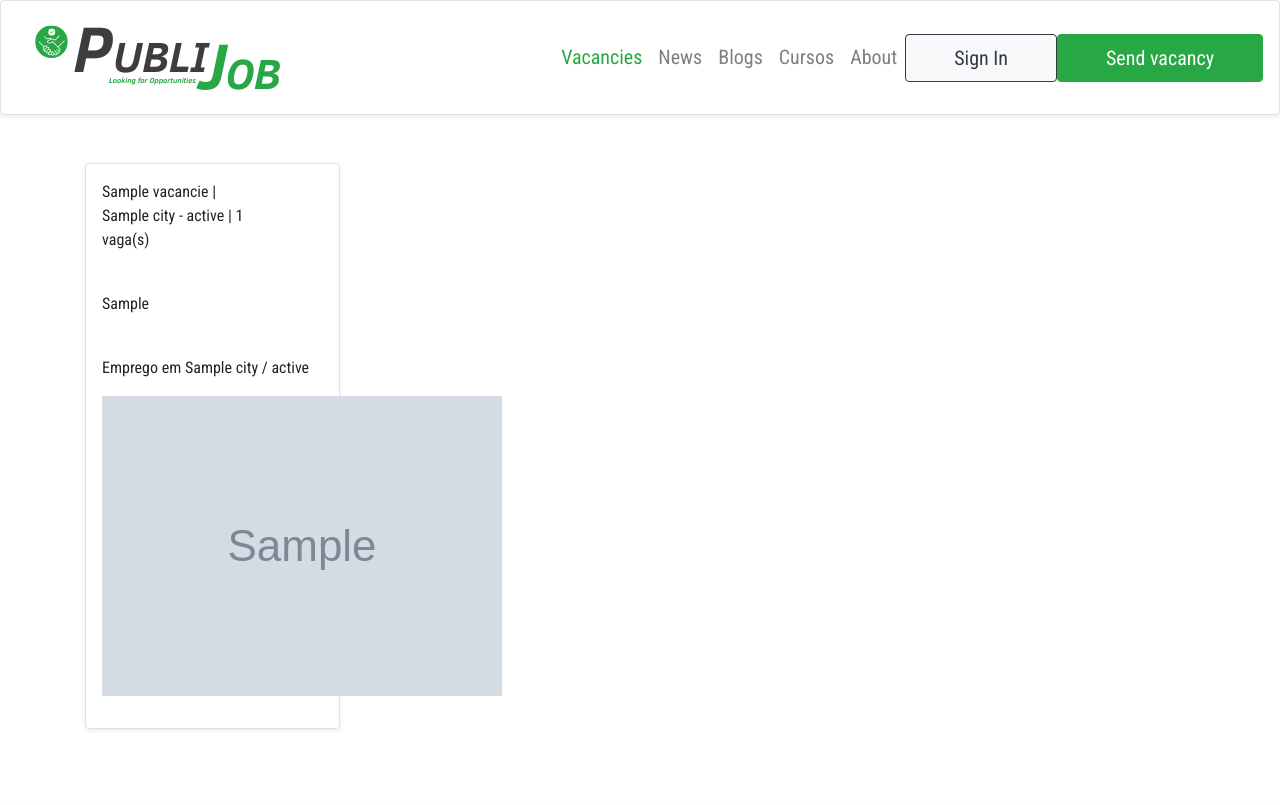
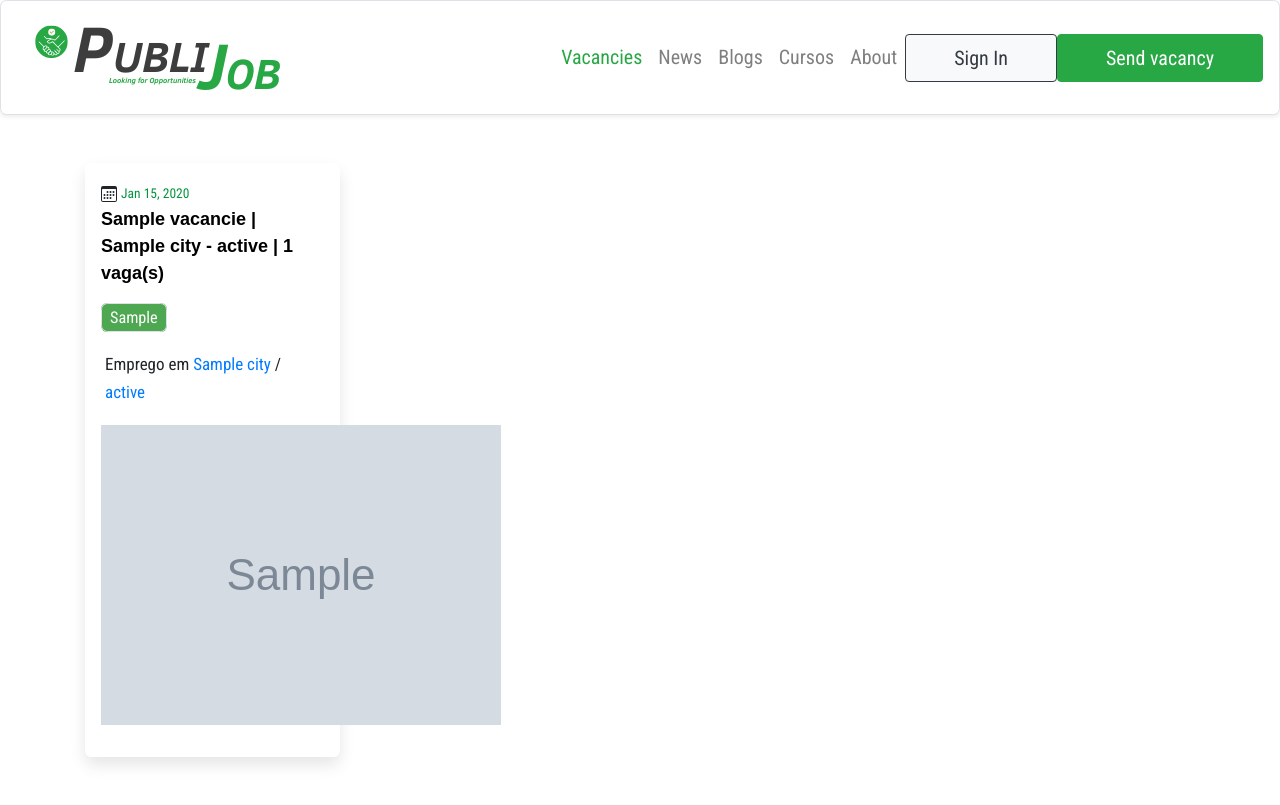
Before and after one commit to gusttavofelipe/publi-job, a Django app: template vacancies/templates/vacancies/index.html in a window 1280 px wide. Before the commit the page ends 730 px from the top, so only its background shows below. Run offline with Django 4.2, Linux system fonts and the light colour scheme; the template is opened without the code that fills it: most values are stand-ins (such as "Sample title", 1, 10 or a date in 2020); grey boxes marked "Sample" are stand-in pictures; some libraries are stand-ins or nearby versions.

Commit message:
cards finalizacao

```diff
--- a/templates/static/css/style.css
+++ b/templates/static/css/style.css
@@ -1,17 +1,14 @@
 @charset "utf-8";
 
-@import url('https://fonts.googleapis.com/css2?family=Roboto+Condensed&display=swap');
+@import url('https://fonts.googleapis.com/css2?family=Roboto+Condensed:ital,wght@0,300;0,400;0,700;1,300;1,400;1,700&display=swap');
 
-@import url(
-    'https://fonts.googleapis.com/css2?family=Roboto+Condensed&display=swap'
-    );
+.navbar, .anav, .nav-link{
+    font-family: 'Roboto Condensed', sans-serif;
+    font-size: 20px!important;
+}
 
-body{
-    font-family: 'Roboto Condensed', sans-serif!important;
-  }
-
-.navbar, .anav{
-    font-size: 20px!important;
+p{
+    font-size: large;
 }
 
 /* .img-fluid{
@@ -20,6 +17,42 @@ body{
 } */
 
 .form-font{
-    font-family: Helvetica, Arial, sans-serif;
+    font-family: 'Source Sans Pro', sans-serif!important;
     font-size: 18px!important;
 }
+
+#occopation{
+    background-color: rgb(78,167,81);
+    font-family: 'Roboto Condensed', sans-serif;
+    font-size: 0.9em;
+}
+
+#vacancie-descri{
+    font-family: 'Source Sans Pro', sans-serif;
+    font-size: 18px;
+    font-weight: 600;
+}
+
+.rounded {
+    border-radius: 0.40rem!important;
+}
+
+.shadow {
+    box-shadow: 0 .5rem 1rem rgba(0,0,0,.1)!important;
+}
+
+#date-sm{
+    font-family: 'Roboto Condensed', sans-serif;
+    color: #05943f;
+    font-size: 13.5px;
+}
+
+#job-sm{
+    font-family: 'Roboto Condensed', sans-serif;
+    font-size: 17px;
+}
+
+.link-descri{
+    color: black;
+    text-decoration: none!important;
+}
--- a/vacancies/templates/vacancies/index.html
+++ b/vacancies/templates/vacancies/index.html
@@ -8,14 +8,34 @@
         <div class="row">
             {% for vacancie in vacancies %}
                 <div class="col-sm-3">
-                    <div class="shadow-sm p-3 mb-5 rounded border">
-                        <p id="parr">
-                            {{ vacancie.name }} | <br>
-                            {{ vacancie.city }} - {{ vacancie.state }}
-                            | {{ vacancie.number }} <br>
-                            vaga(s)
-                            <p class="pt-4"> {{ vacancie.occupation_area }} </p>
-                            <p class="pt-4"> Emprego em {{ vacancie.city }} / {{ vacancie.state }}</p>
+                    <div class="shadow p-3 mb-5 rounded border-bottom-0">
+                        <p id="vacancie-descri" class="">
+                            <small>
+                                <svg xmlns="http://www.w3.org/2000/svg" width="16" height="16" fill="currentColor" class="bi bi-calendar3" viewBox="0 0 16 16">
+                                    <path d="M14 0H2a2 2 0 0 0-2 2v12a2 2 0 0 0 2 2h12a2 2 0 0 0 2-2V2a2 2 0 0 0-2-2zM1 3.857C1 3.384 1.448 3 2 3h12c.552 0 1 .384 1 .857v10.286c0 .473-.448.857-1 .857H2c-.552 0-1-.384-1-.857V3.857z"/>
+                                    <path d="M6.5 7a1 1 0 1 0 0-2 1 1 0 0 0 0 2zm3 0a1 1 0 1 0 0-2 1 1 0 0 0 0 2zm3 0a1 1 0 1 0 0-2 1 1 0 0 0 0 2zm-9 3a1 1 0 1 0 0-2 1 1 0 0 0 0 2zm3 0a1 1 0 1 0 0-2 1 1 0 0 0 0 2zm3 0a1 1 0 1 0 0-2 1 1 0 0 0 0 2zm3 0a1 1 0 1 0 0-2 1 1 0 0 0 0 2zm-9 3a1 1 0 1 0 0-2 1 1 0 0 0 0 2zm3 0a1 1 0 1 0 0-2 1 1 0 0 0 0 2zm3 0a1 1 0 1 0 0-2 1 1 0 0 0 0 2z"/>
+                                  </svg>
+                            </small>
+                            <small id="date-sm">
+                                {{vacancie.date_posted|date:"M d, Y"}}
+                            </small><br>
+                            <a href="" class="link-descri">
+                                {{ vacancie.name }} |<br>
+                                {{ vacancie.city }} - {{ vacancie.state }}
+                                | {{ vacancie.number }} <br>
+                                vaga(s)
+                            </a>
+
+                            <p><a href="#" class=" link-descri p-1  border rounded text-white pl-2 pr-2" id="occopation">
+                                {{ vacancie.get_occupation_area_display }}</a>
+                            </p>
+
+                            <p class="p-1">
+                                <small id="job-sm">Emprego em
+                                <a href="">{{ vacancie.city }}</a> /
+                                <a href="">{{ vacancie.state }}
+                                </small></a>
+                            </p>
                         </p>
 
                         {% if vacancie.img %}
@@ -29,5 +49,3 @@
 </div>
 
 {% endblock content %}
-
-{% comment %} <div class="shadow-sm p-3 mb-5 ml-4 rounded border" style="width: 261px; height: 247px;"> {% endcomment %}
```
